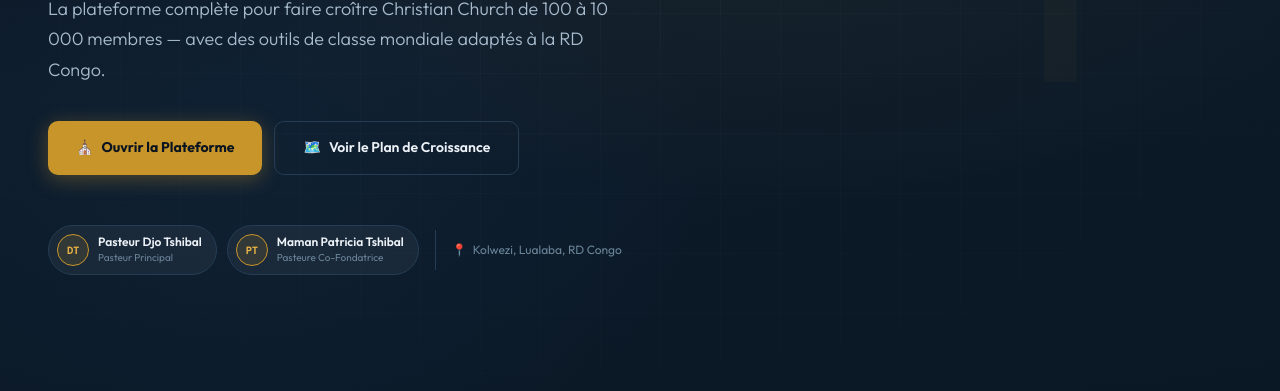
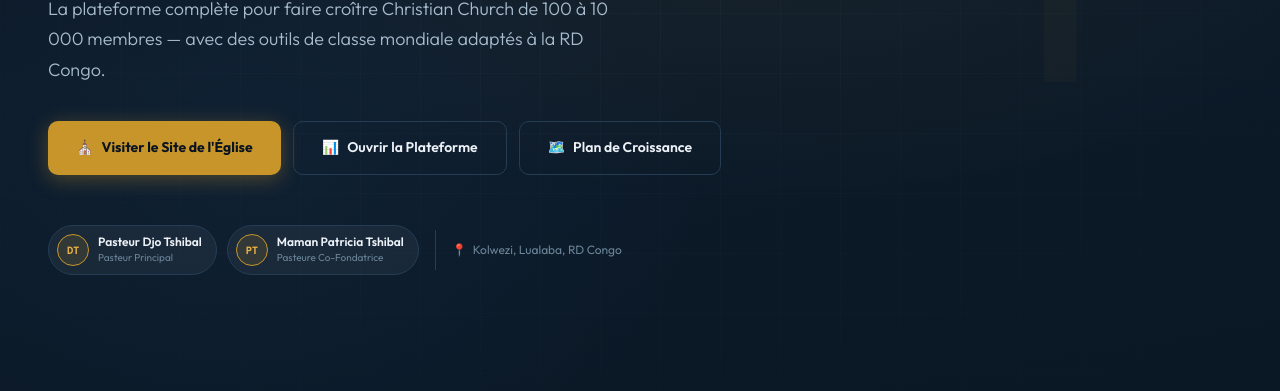
Before and after one commit to Here2ServeU/christian-church-kolwezi, a plain HTML site: page landing.html in a window 1280 px wide. Shown: the part 407-798 px from the top of the page. Drawn offline with nearby package versions, Linux system fonts and the light colour scheme.

Commit message:
Update landing.html

```diff
--- a/landing.html
+++ b/landing.html
@@ -531,15 +531,20 @@ footer{
       The complete platform to grow Christian Church from 100 to 10,000 members — with world-class tools built for DR Congo.
     </p>
     <div class="hero-btns">
-      <a href="platform.html" class="btn-hero-primary">
+      <a href="church-website-final.html" class="btn-hero-primary">
         <span>⛪</span>
+        <span class="fr">Visiter le Site de l'Église</span>
+        <span class="en">Visit Church Website</span>
+      </a>
+      <a href="platform.html" class="btn-hero-ghost">
+        <span>📊</span>
         <span class="fr">Ouvrir la Plateforme</span>
         <span class="en">Open the Platform</span>
       </a>
       <a href="growth-phase-1-2.html" class="btn-hero-ghost">
         <span>🗺️</span>
-        <span class="fr">Voir le Plan de Croissance</span>
-        <span class="en">View Growth Strategy</span>
+        <span class="fr">Plan de Croissance</span>
+        <span class="en">Growth Strategy</span>
       </a>
     </div>
     <div class="hero-pastors">
@@ -725,6 +730,9 @@ footer{
       </a>
     </div>
     <div class="cta-links">
+      <a href="church-website-final.html" class="cta-link" style="color:var(--gl);font-weight:700">
+        ⛪ <span class="fr">Site Web de l'Église</span><span class="en">Church Website</span>
+      </a>
       <a href="growth-phase-1-2.html" class="cta-link">
         📄 <span class="fr">Phase 1 & 2</span><span class="en">Phase 1 & 2</span>
       </a>
@@ -752,6 +760,7 @@ footer{
       </div>
     </div>
     <div class="footer-links">
+      <a href="church-website-final.html" class="footer-link" style="color:var(--gl)">⛪ <span class="fr">Site de l'Église</span><span class="en">Church Site</span></a>
       <a href="platform.html" class="footer-link fr">Plateforme</a>
       <a href="platform.html" class="footer-link en">Platform</a>
       <a href="growth-phase-1-2.html" class="footer-link">Phase 1 & 2</a>
```
